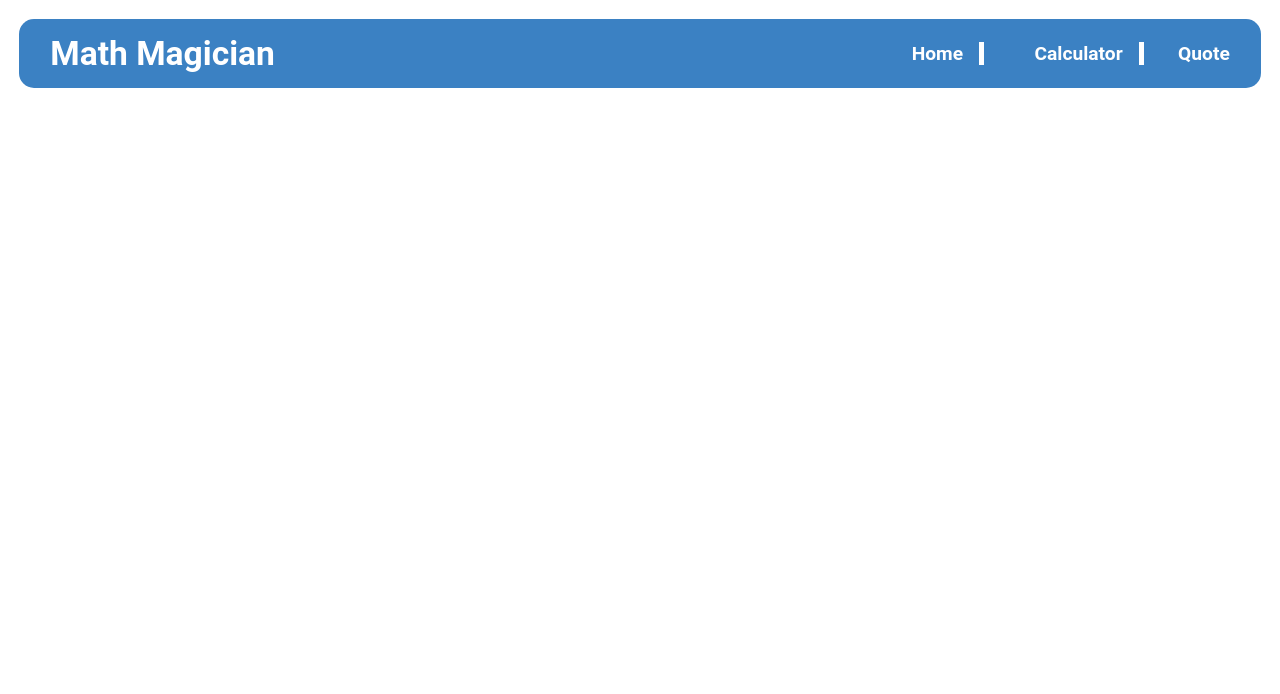
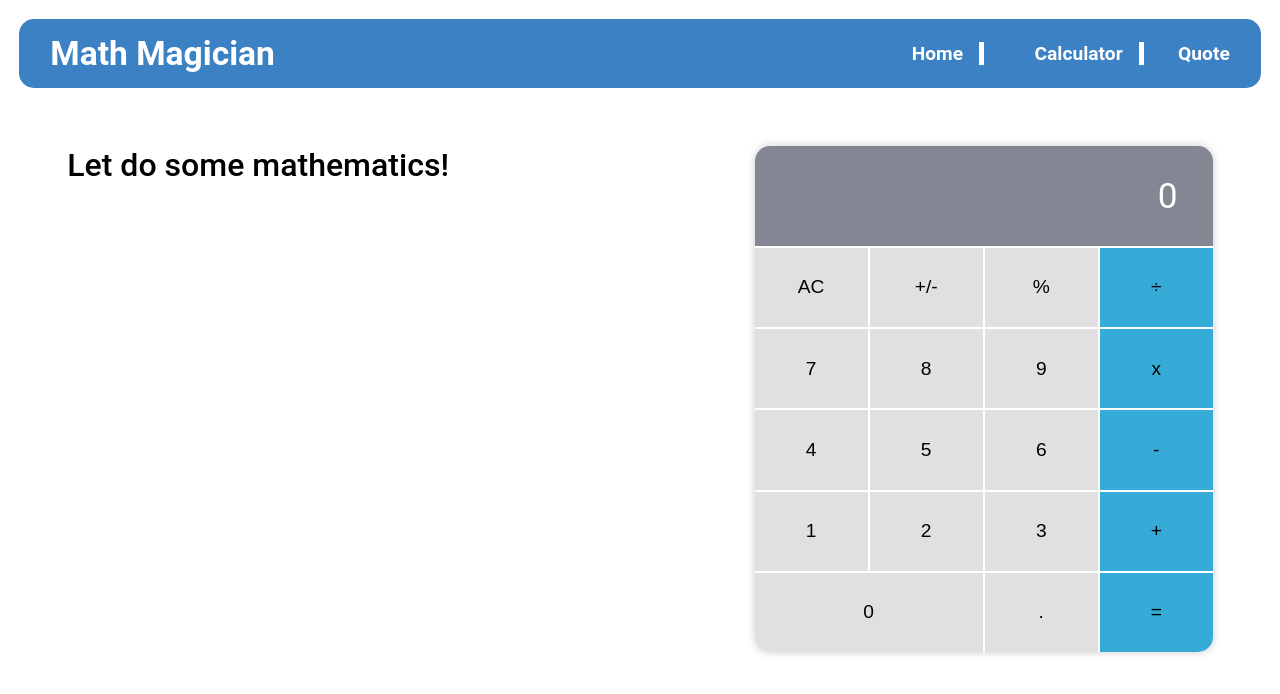
Before and after one commit to bhushan354/Math-Magician-Bhushan, a React (Create React App) app: page /calculator in a window 1280 px wide. Shown: the top 694 px of the page. Built offline with nearby package versions, Linux system fonts and the light colour scheme.

Commit message:
Add calculator with styling and configured logic

```diff
--- a/src/components/Buttons.js
+++ b/src/components/Buttons.js
@@ -0,0 +1,80 @@
+import React from 'react';
+import PropTypes from 'prop-types';
+
+function FirstLine({ handleClick }) {
+  return (
+    <div className="line first-line">
+      <button className="first-line-button" type="button" onClick={handleClick}>AC</button>
+      <button className="first-line-button" type="button" onClick={handleClick}>+/-</button>
+      <button className="first-line-button" type="button" onClick={handleClick}>%</button>
+      <button className="first-line-button last" type="button" onClick={handleClick}>÷</button>
+    </div>
+  );
+}
+
+FirstLine.propTypes = {
+  handleClick: PropTypes.func.isRequired,
+};
+
+function SecondLine({ handleClick }) {
+  return (
+    <div className="line second-line">
+      <button className="second-line-button" type="button" onClick={handleClick}>7</button>
+      <button className="second-line-button" type="button" onClick={handleClick}>8</button>
+      <button className="second-line-button" type="button" onClick={handleClick}>9</button>
+      <button className="second-line-button last" type="button" onClick={handleClick}>x</button>
+    </div>
+  );
+}
+
+SecondLine.propTypes = {
+  handleClick: PropTypes.func.isRequired,
+};
+
+function ThirdLine({ handleClick }) {
+  return (
+    <div className="line third-line">
+      <button className="third-line-button" type="button" onClick={handleClick}>4</button>
+      <button className="third-line-button" type="button" onClick={handleClick}>5</button>
+      <button className="third-line-button" type="button" onClick={handleClick}>6</button>
+      <button className="third-line-button last" type="button" onClick={handleClick}>-</button>
+    </div>
+  );
+}
+
+ThirdLine.propTypes = {
+  handleClick: PropTypes.func.isRequired,
+};
+
+function FourthLine({ handleClick }) {
+  return (
+    <div className="line fourth-line">
+      <button className="fourth-line-button" type="button" onClick={handleClick}>1</button>
+      <button className="fourth-line-button" type="button" onClick={handleClick}>2</button>
+      <button className="fourth-line-button" type="button" onClick={handleClick}>3</button>
+      <button className="fourth-line-button last" type="button" onClick={handleClick}>+</button>
+    </div>
+  );
+}
+
+FourthLine.propTypes = {
+  handleClick: PropTypes.func.isRequired,
+};
+
+function FifthLine({ handleClick }) {
+  return (
+    <div className="line fifth-line">
+      <button className="fifth-line-button first" type="button" onClick={handleClick}>0</button>
+      <button className="fifth-line-button" type="button" onClick={handleClick}>.</button>
+      <button className="last equal" type="button" onClick={handleClick}>=</button>
+    </div>
+  );
+}
+
+FifthLine.propTypes = {
+  handleClick: PropTypes.func.isRequired,
+};
+
+export {
+  FirstLine, SecondLine, ThirdLine, FourthLine, FifthLine,
+};
--- a/src/components/Calculator.js
+++ b/src/components/Calculator.js
@@ -1,8 +1,34 @@
-import React from 'react';
+import React, { useState } from 'react';
+import '../stylesheet/calculator.css';
+import {
+  FirstLine, SecondLine, ThirdLine, FourthLine, FifthLine,
+} from './Buttons';
+import ResultLine from './ResultLine';
+import calculate from '../logic/calculate';
 
 function Calculator() {
+  const [obj, setObject] = useState({
+    total: 0,
+    next: null,
+    operation: null,
+  });
+
+  const handleClick = (e) => {
+    setObject(calculate(obj, e.target.innerHTML));
+  };
+
   return (
-    <div />
+    <div className="container">
+      <h2>Let do some mathematics!</h2>
+      <div className="calculator">
+        <ResultLine total={obj.total} operation={obj.operation} next={obj.next} />
+        <FirstLine handleClick={handleClick} />
+        <SecondLine handleClick={handleClick} />
+        <ThirdLine handleClick={handleClick} />
+        <FourthLine handleClick={handleClick} />
+        <FifthLine handleClick={handleClick} />
+      </div>
+    </div>
   );
 }
 
--- a/src/components/ResultLine.js
+++ b/src/components/ResultLine.js
@@ -0,0 +1,25 @@
+import React from 'react';
+import PropTypes from 'prop-types';
+
+function ResultLine({ total, operation, next }) {
+  return (
+    <div className="result-line">
+      {total}
+      {operation}
+      {next}
+    </div>
+  );
+}
+
+ResultLine.propTypes = {
+  total: PropTypes.number.isRequired,
+  operation: PropTypes.string,
+  next: PropTypes.string,
+};
+
+ResultLine.defaultProps = {
+  operation: null,
+  next: null,
+};
+
+export default ResultLine;
--- a/src/stylesheet/calculator.css
+++ b/src/stylesheet/calculator.css
@@ -0,0 +1,62 @@
+.container {
+    display: flex;
+    padding: 1.7rem 3rem;
+    justify-content: space-between;
+    height: 70vh;
+  }
+
+  .calculator {
+    height: 100%;
+    display: grid;
+    grid-gap: 2px;
+    width: 40%;
+    background-color: var(--white);
+    border-radius: 15px;
+    box-shadow: 0 0 10px rgba(0, 0, 0, 0.2);
+  }
+
+  .line {
+    display: grid;
+    grid-template-columns: repeat(4, 1fr);
+    grid-gap: 2px;
+  }
+
+  .first {
+    grid-column: 1 / 3;
+    border-radius: 0 0 0 15px;
+  }
+
+  .result-line {
+    display: flex;
+    justify-content: flex-end;
+    align-items: center;
+    padding-right: 1em;
+    font-size: 2.2rem;
+    background-color: var(--result-bar);
+    color: var(--white);
+    border-radius: 15px 15px 0 0;
+  }
+
+  .equal {
+    border-radius: 0 0 15px 0;
+  }
+
+  button {
+    border: none;
+    outline: none;
+    background-color: var(--button);
+    font-size: 1.2rem;
+    cursor: pointer;
+  }
+
+  button:hover {
+    background-color: var(--button-hover);
+  }
+
+  .last {
+    background-color: var(--last-button);
+  }
+
+  .last:hover {
+    background-color: var(--last-button-hover);
+  }
```
